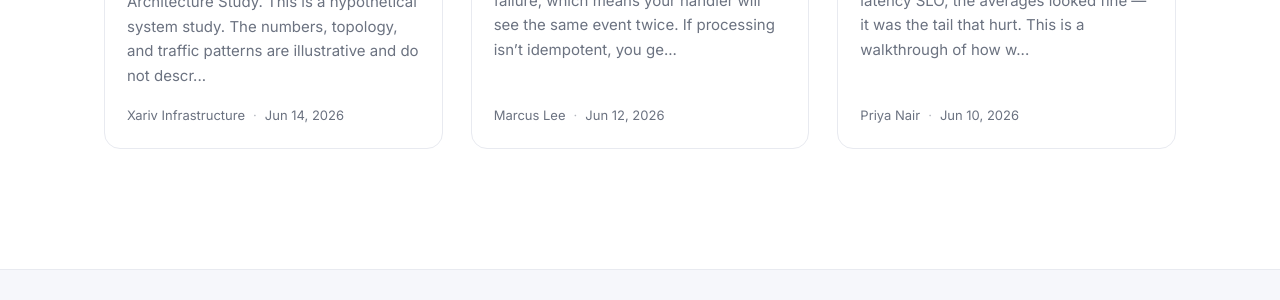
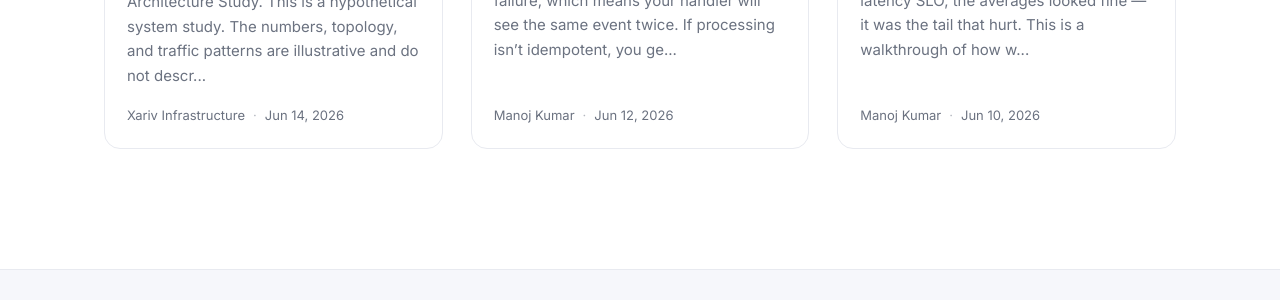
Before and after one commit to manojkumar-github/manojkumar-github.github.io, a Jekyll site: the page built from index.html, in a window 1280 px wide and 1213 px high. Shown: the part 733-1033 px from the top of the window. Built offline with Jekyll 4.4.1, drawn with Linux system fonts in a browser that asks for light colours.

Commit message:
added posts

```diff
--- a/_posts/2026-06-10-cutting-p99-latency.md
+++ b/_posts/2026-06-10-cutting-p99-latency.md
@@ -1,7 +1,7 @@
 ---
 title: "Cutting P99 Latency by 60% on Our Search Service"
 date: 2026-06-10
-author: Priya Nair
+author: Manoj Kumar
 category: "Performance"
 excerpt_override: "How we traced a tail-latency problem to connection pooling and fixed it without adding a single server."
 # image: /assets/img/search-latency.png   # optional — uncomment to add a hero
--- a/_posts/2026-06-12-idempotent-webhooks.md
+++ b/_posts/2026-06-12-idempotent-webhooks.md
@@ -1,7 +1,7 @@
 ---
 title: "Designing an Idempotent Webhook Pipeline"
 date: 2026-06-12
-author: Marcus Lee
+author: Manoj Kumar
 category: "Architecture"
 excerpt_override: "Webhooks retry. Your handlers must assume every event arrives more than once — here's the pattern we standardized on."
 # image: /assets/img/webhooks.png
```
